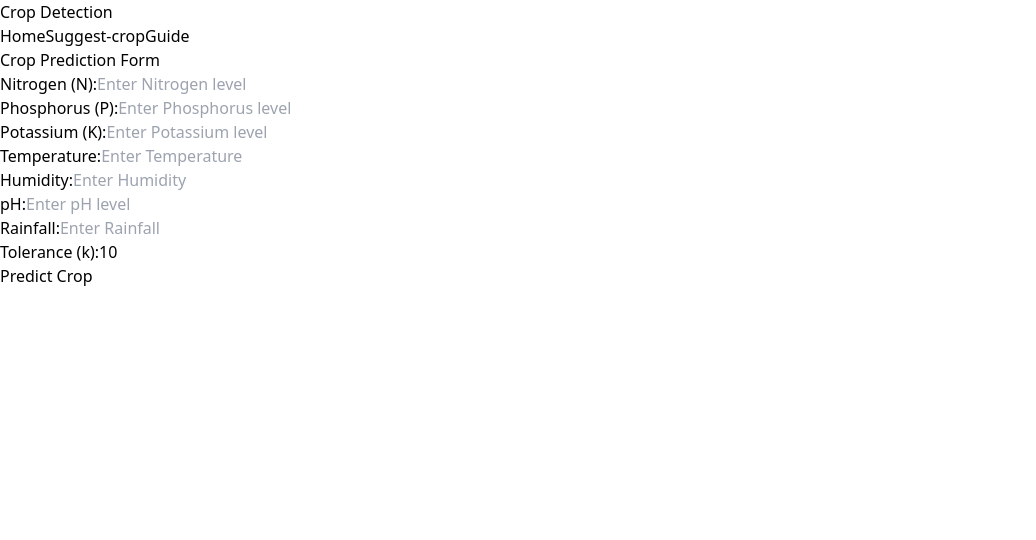
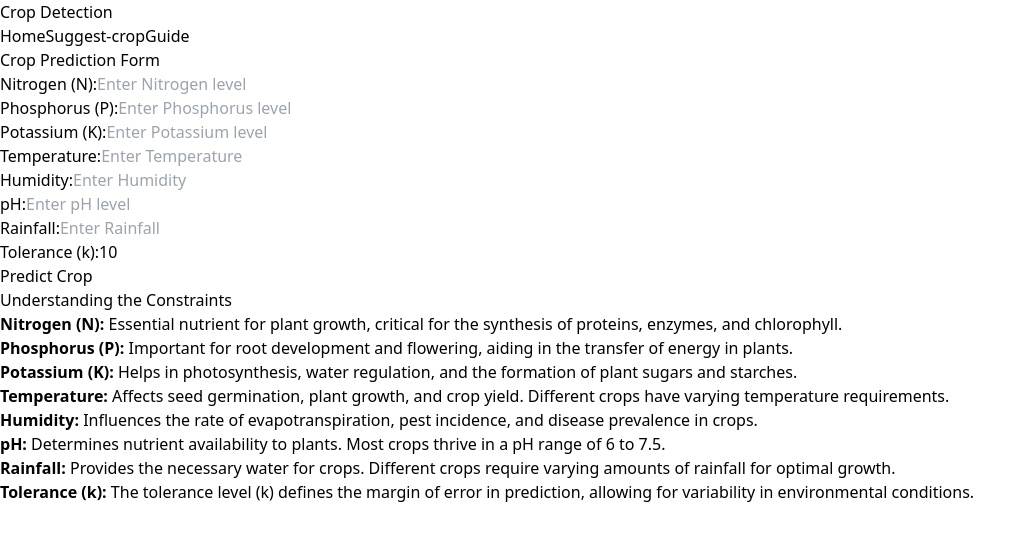
Before and after one commit to yash-sojitra-20/Crop-Recommendation-System, a React (Vite) app in the folder frontend_form/: page /calculate in a window 1280 px wide. Shown: the top 540 px of the page, without its empty margins (0-1036 px from the left). Built offline with nearby package versions, Linux system fonts and the light colour scheme; the HTML template or start-up script is replaced by a standard one.

Commit message:
Constaint info added

```diff
--- a/frontend_form/src/components/CropInputFrom.jsx
+++ b/frontend_form/src/components/CropInputFrom.jsx
@@ -176,6 +176,21 @@ function CropPredictionForm() {
           {/* <img src={imageUrl} alt="Predicted Crop" className="w-full h-64 object-cover rounded-lg shadow-md" /> */}
         </div>
       </div>
+
+      {/* Additional Information Section */}
+      <div className="bg-white rounded-lg p-8 mt-8 max-w-6xl w-full">
+        <h2 className="text-2xl font-bold text-gray-800 mb-6">Understanding the Constraints</h2>
+        <ul className="list-disc list-inside text-gray-700 space-y-4">
+          <li><strong>Nitrogen (N):</strong> Essential nutrient for plant growth, critical for the synthesis of proteins, enzymes, and chlorophyll.</li>
+          <li><strong>Phosphorus (P):</strong> Important for root development and flowering, aiding in the transfer of energy in plants.</li>
+          <li><strong>Potassium (K):</strong> Helps in photosynthesis, water regulation, and the formation of plant sugars and starches.</li>
+          <li><strong>Temperature:</strong> Affects seed germination, plant growth, and crop yield. Different crops have varying temperature requirements.</li>
+          <li><strong>Humidity:</strong> Influences the rate of evapotranspiration, pest incidence, and disease prevalence in crops.</li>
+          <li><strong>pH:</strong> Determines nutrient availability to plants. Most crops thrive in a pH range of 6 to 7.5.</li>
+          <li><strong>Rainfall:</strong> Provides the necessary water for crops. Different crops require varying amounts of rainfall for optimal growth.</li>
+          <li><strong>Tolerance (k):</strong> The tolerance level (k) defines the margin of error in prediction, allowing for variability in environmental conditions.</li>
+        </ul>
+      </div>
     </div>
   );
 }
```
